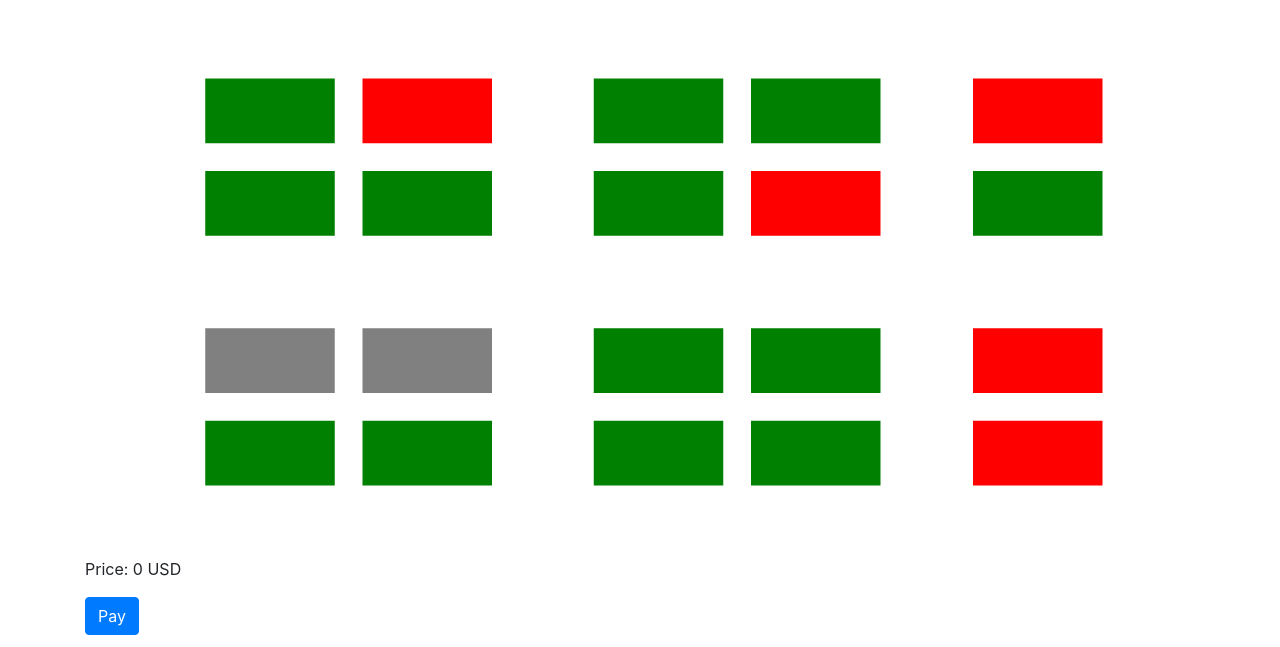
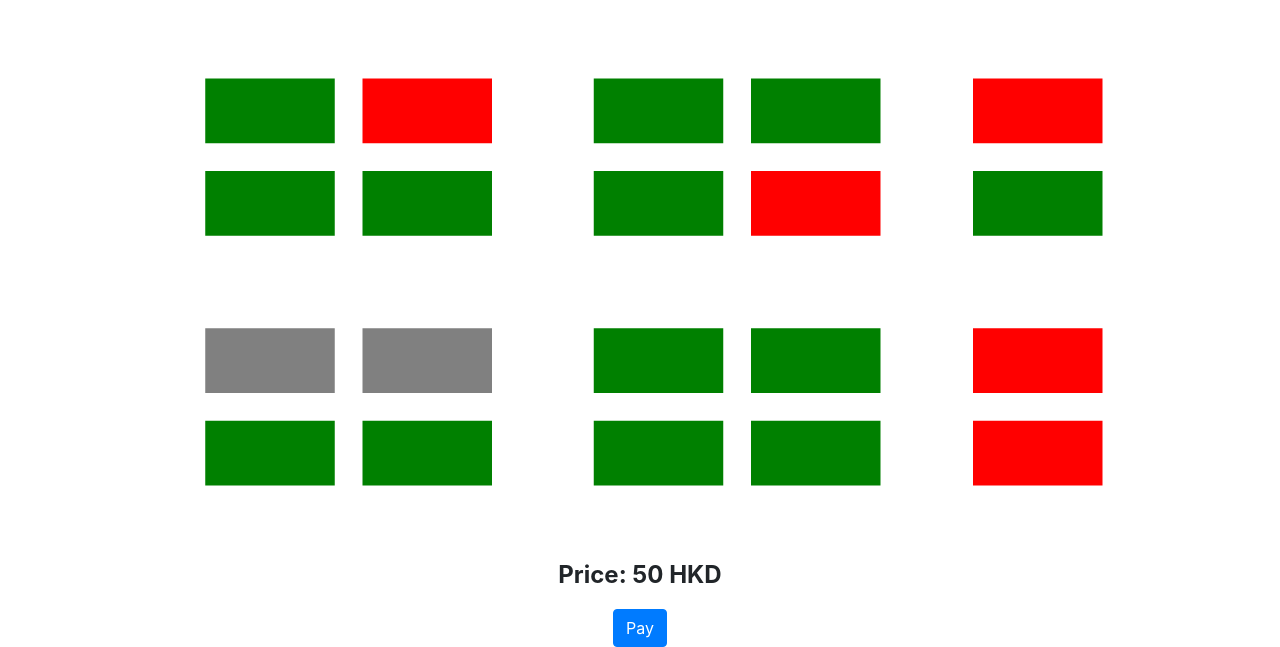
Before and after one commit to SakuraFubukii/ParkSmart, a website: page static/booking.html in a window 1280 px wide. Shown: the part 292-939 px from the top of the page. Drawn offline with nearby package versions, Linux system fonts and the light colour scheme.

Commit message:
update structure

```diff
--- a/static/booking.html
+++ b/static/booking.html
@@ -24,6 +24,10 @@
       .park.selected {
         fill: yellow;
       }
+      .price {
+        font-size: 24px;
+        font-weight: bold;
+      }
     </style>
     <script src="https://code.jquery.com/jquery-3.5.1.slim.min.js"></script>
     <script src="https://cdn.jsdelivr.net/npm/bootstrap@4.5.2/dist/js/bootstrap.bundle.min.js"></script>
@@ -44,7 +48,7 @@
         <div class="form-row">
           <div class="form-group col-md-4">
             <label for="date">Select Date:</label>
-            <input type="date" class="form-control" id="date" required style="width: 150px;"/>
+            <input type="date" class="form-control" id="date" required style="width: 150px" />
           </div>
 
           <div class="form-group col-md-4">
@@ -61,7 +65,7 @@
 
           <div class="form-group col-md-4">
             <label for="parkingLotSelect">Select Parking Lot:</label>
-            <select class="form-control" id="parkingLotSelect" style="width: 150px;">
+            <select class="form-control" id="parkingLotSelect" style="width: 150px">
               <option value="platform">Platform</option>
               <option value="G">G Level</option>
               <option value="-1">-1 Level</option>
@@ -135,13 +139,11 @@
             <rect x="395" y="170" width="35" height="70" parkid="48" class="park" />
           </svg>
         </div>
-        <div class="price mt-3">Price: <span id="totalPrice">0</span> USD</div>
-        <button class="btn btn-primary mt-3" id="pay">Pay</button>
+        <div class="text-center">
+          <div class="price mt-3">Price: <span id="totalPrice">0</span> HKD</div>
+          <button class="btn btn-primary mt-3" id="pay">Pay</button>
+        </div>
       </form>
-
-
-
-
     </div>
   </body>
 </html>
--- a/static/js/booking.js
+++ b/static/js/booking.js
@@ -9,6 +9,9 @@ async function fetchParkingData() {
     console.error('Error fetching parking data:', error);
   }
 }
+
+// Call the function to fetch data and update statuses
+fetchParkingData();
 
 // update parking spot statuses
 function updateParkingStatus(data) {
@@ -52,5 +55,42 @@ document.getElementById('parkingLotSelect').addEventListener('change', function
   fetchParkingData();
 });
 
-// Call the function to fetch data and update statuses
-fetchParkingData();
+document.addEventListener('DOMContentLoaded', () => {
+  const halfDayOption = document.getElementById('halfDay');
+  const fullDayOption = document.getElementById('fullDay');
+  const totalPriceElement = document.getElementById('totalPrice');
+  const payButton = document.getElementById('pay');
+  const dateInput = document.getElementById('date');
+  const parkingLotSelect = document.getElementById('parkingLotSelect');
+
+  //update the price
+  function updatePrice() {
+    if (halfDayOption.checked) {
+      totalPriceElement.textContent = '50';
+    } else {
+      totalPriceElement.textContent = '100';
+    }
+  }
+
+  halfDayOption.addEventListener('change', updatePrice);
+  fullDayOption.addEventListener('change', updatePrice);
+
+  updatePrice();
+
+  // Event listener for the Pay button
+  payButton.addEventListener('click', (event) => {
+    event.preventDefault(); // Prevent form submission for validation
+    const selectedDate = dateInput.value;
+    const selectedParkingLot = parkingLotSelect.value;
+
+    if (!selectedDate) {
+      alert('Please select a date.');
+      return;
+    }
+
+    if (!selectedParkingLot) {
+      alert('Please select a parking lot.');
+      return;
+    }
+  });
+});
```
Also changed, not shown: src/booking.js (deleted), src/dashboard.js (deleted), src/event.js (deleted), src/login.js (deleted), src/parkingManagement.js (deleted), src/payment.js (deleted), src/register.js (deleted), static/js/dashboard.js (added), static/js/event.js (added), static/js/index.js (added), static/js/login.js (added), static/js/parkingManagement.js (added), static/js/payment.js (added), static/js/register.js (added).
